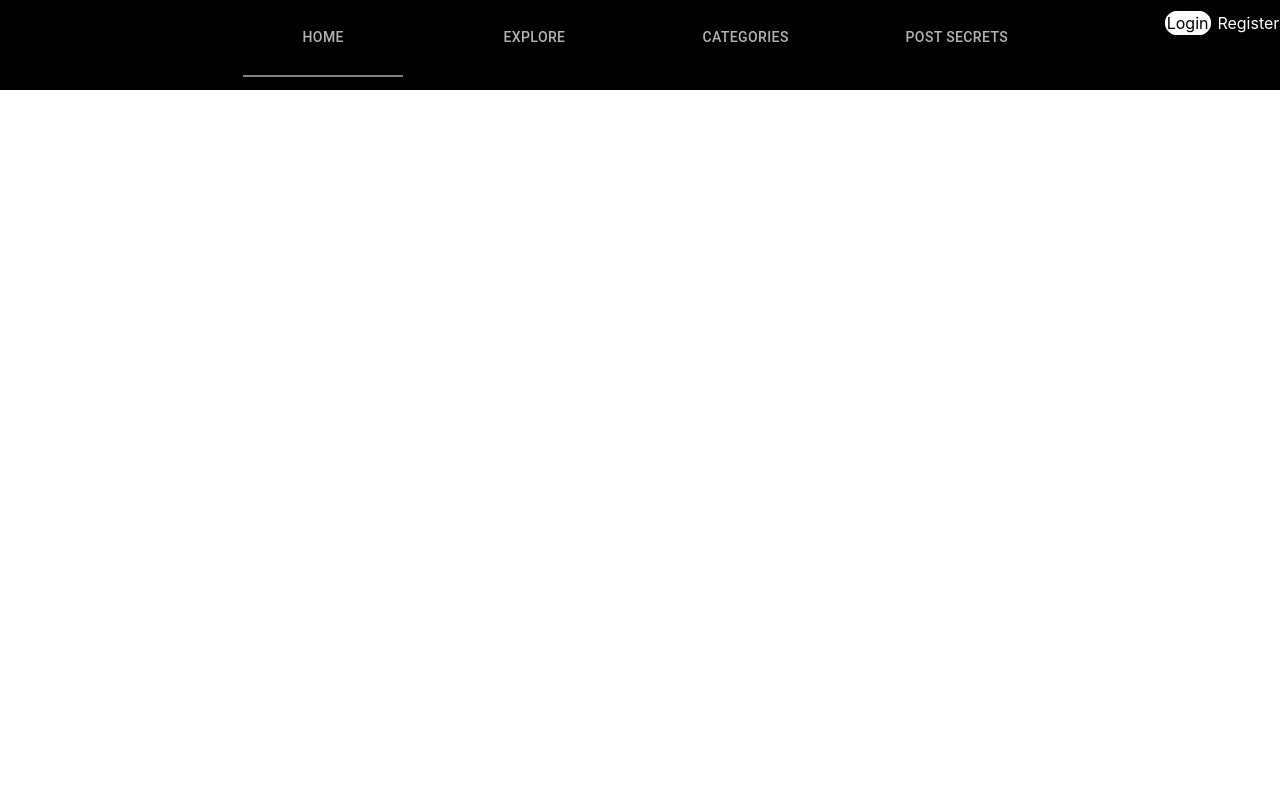
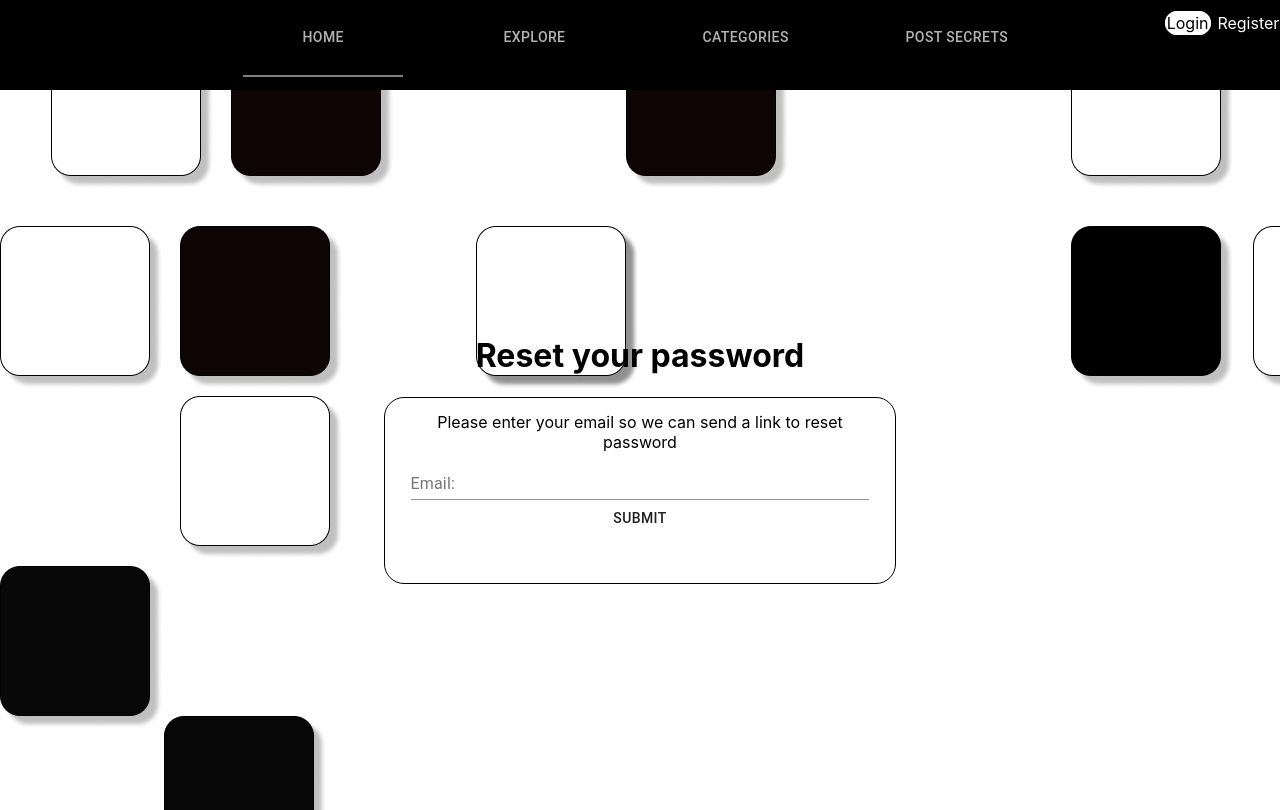
Before and after one commit to VickelLeung/Hush, a React (Create React App) app: page /forgotpassword in a window 1280 px wide. Built offline with nearby package versions, Linux system fonts and the light colour scheme.

Commit message:
added resetpassword

```diff
--- a/src/App.js
+++ b/src/App.js
@@ -11,6 +11,7 @@ import { Categories } from "./pages/Categories";
 import { CategoriesCard } from "./components/CategoriesContainer/CategoriesCard";
 import { Explore } from "./pages/Explore";
 import { PostCard } from "./components/Card/PostCard";
+import { ForgotPassword } from "./pages/ForgotPassword";
 
 function App() {
   return (
@@ -24,6 +25,7 @@ function App() {
         <Route exact path="/profile" component={Profile} />
         <Route exact path="/login" component={Login} />
         <Route exact path="/register" component={Register} />
+        <Route exact path="/forgotpassword" component={ForgotPassword} />
         <Route exact path="/createpost" component={CreatePost} />
 
         <Route
--- a/src/components/Card/PostCard.js
+++ b/src/components/Card/PostCard.js
@@ -4,6 +4,7 @@ import CardContent from "@material-ui/core/CardContent";
 import Typography from "@material-ui/core/Typography";
 import styled from "styled-components";
 import axios from "axios";
+
 import { one } from "../../images/backgroundImages";
 import bgImg from "../../images/backgroundImages/motoki-tonn-vV1a1Leq-dQ-unsplash.jpg";
 import TextField from "@material-ui/core/TextField";
@@ -16,7 +17,7 @@ class PostCard extends PureComponent {
     comments: [],
     username: "",
     message: "",
-    isLoggedIn: false
+    isLoggedIn: true
   };
 
   generateRandomImage = () => {};
@@ -56,7 +57,26 @@ class PostCard extends PureComponent {
   };
 
   render() {
-    let form = <div></div>;
+    let form = (
+      <FormContainer>
+        <CommentInput
+          label="Post a comment"
+          rows="4"
+          variant="standard"
+          required
+          onChange={e => {
+            this.setState({ message: e.target.value });
+          }}
+        />
+        <Button
+          style={{ margin: "2% 0" }}
+          type="submit"
+          onClick={this.postComment}
+        >
+          Comment
+        </Button>
+      </FormContainer>
+    );
 
     let message = (
       <div>
@@ -70,24 +90,30 @@ class PostCard extends PureComponent {
           return (
             <MainContainer>
               <TitleContainer>
-                <Typography color="textSecondary" component="h3">
+                <Typography style={{ color: "white" }} component="h3">
                   {item.title}
                 </Typography>
+                <Typography style={{ color: "white" }} component="h3">
+                  {item.date}
+                </Typography>
               </TitleContainer>
+
               <CardItem style={{ padding: "5%" }} variant="outlined">
                 <CardContent>
                   {/* <Typography color="textSecondary" component="h3">
                     {item.title}
                   </Typography> */}
-                  <Typography variant="body2" component="p">
-                    from: {item.user}
-                  </Typography>
-                  <Typography color="textSecondary" component="h3">
-                    {item.date}
-                  </Typography>
-                  <Typography color="textSecondary" component="h3">
-                    {item.description}
-                  </Typography>
+                  <div>
+                    <Typography variant="body2" component="p">
+                      From: {item.user}
+                    </Typography>
+                  </div>
+
+                  <div>
+                    <Typography color="textSecondary" component="h3">
+                      {item.description}
+                    </Typography>
+                  </div>
                 </CardContent>
               </CardItem>
             </MainContainer>
@@ -143,31 +169,36 @@ const Wrapper = styled.div`
 
   margin: 2% 15%;
 `;
-const Form = styled.div`
+// const Form = styled.div`
+//   display: flex;
+//   flex-direction: column;
+//   margin: 0 20%;
+// `;
+
+const MainContainer = styled.div`
+  border: 1px solid white;
   display: flex;
   flex-direction: column;
-  margin: 0 20%;
-`;
-
-const MainContainer = styled.div`
-  border: 2px solid green;
-  position: relative;
 `;
 
 const TitleContainer = styled.div`
-  position: absolute;
-  border: 2px solid black;
-  height: 15vh;
-  width: 10vw;
+  padding: 2% 0;
+  background: linear-gradient(
+    0deg,
+    rgba(124, 123, 123, 0) 0%,
+    rgba(0, 0, 0, 0) 0%,
+    rgba(0, 0, 0, 0.5872724089635855) 0%,
+    rgba(0, 0, 0, 1) 67%
+  );
 `;
 
 const CardItem = styled.div`
-  border: 2px solid red;
-  margin: 5%;
+  margin: 0 4%;
+
+  box-shadow: 1px 5px 2px 2px #bebebe;
 `;
 
 const CommentContainer = styled.div`
-  border: 2px solid red;
   text-align: left;
 `;
 
@@ -175,3 +206,14 @@ const User = styled.div`
   display: flex;
   flex-direction: column;
 `;
+
+const FormContainer = styled.div`
+  display: flex;
+  flex-direction: row;
+  margin: 2% 4%;
+`;
+
+const CommentInput = styled(TextField)`
+  width: 100vw;
+  margin: 2% 0;
+`;
--- /dev/null
+++ b/src/pages/ForgotPassword.js
@@ -0,0 +1,75 @@
+import React, { PureComponent } from "react";
+import styled from "styled-components";
+import Button from "@material-ui/core/Button";
+import TextField from "@material-ui/core/TextField";
+import LoginBg from "../images/backgroundImages/loginBg.png";
+
+class ForgotPassword extends PureComponent {
+  state = {
+    email: "",
+    errorMsg: ""
+  };
+
+  requestReset = () => {};
+
+  render() {
+    let displayError = <p>Error : {this.state.errorMsg}</p>;
+
+    let Login = (
+      <LoginContainer>
+        <Title>Reset your password</Title>
+
+        {this.state.errorMsg ? displayError : null}
+
+        <FormContainer>
+          <Details>
+            Please enter your email so we can send a link to reset password
+          </Details>
+          <TextField
+            style={{ background: "white", color: "white" }}
+            onChange={e => {
+              this.setState({ email: e.target.value });
+            }}
+            label="Email: "
+          />
+
+          <Button onClick={this.requestReset}>Submit</Button>
+          <p>{this.state.email}</p>
+        </FormContainer>
+      </LoginContainer>
+    );
+    return <Wrapper>{Login}</Wrapper>;
+  }
+}
+
+export { ForgotPassword };
+
+const Wrapper = styled.div`
+  text-align: center;
+  background-image: url(${LoginBg});
+  height: 90vh;
+  width: 100vw;
+  display: flex;
+  justify-content: center;
+  align-items: center;
+`;
+
+const LoginContainer = styled.div`
+  width: 100vw;
+`;
+
+const Title = styled.h1``;
+
+const FormContainer = styled.div`
+border: 1px solid black;
+border-radius: 20px;
+display: flex;
+flex-direction: column;
+align-items; center;
+justify-content: center;
+margin: 0 30%;
+padding: 1% 2%;
+height: 20vh;
+`;
+
+const Details = styled.div``;
--- a/src/pages/Register.js
+++ b/src/pages/Register.js
@@ -4,6 +4,7 @@ import Button from "@material-ui/core/Button";
 import TextField from "@material-ui/core/TextField";
 import { register } from "../components/UserFunctions";
 import LoginBg from "../images/backgroundImages/loginBg.png";
+import { Link } from "react-router-dom";
 
 class Register extends PureComponent {
   state = {
@@ -17,7 +18,9 @@ class Register extends PureComponent {
     const userData = {
       email: this.state.registerEmail,
       displayName:
-        this.state.displayName === 0 ? this.state.displayName : "no-name",
+        this.state.displayName.length === 0
+          ? "no-name"
+          : this.state.displayName,
       password: this.state.registerPassword
     };
 
@@ -63,6 +66,7 @@ class Register extends PureComponent {
           <Button onClick={this.submitRegister}>Submit</Button>
         </FormContainer>
         <LinkContainer>
+          <Link to="/login" style={{ textDecoration: "none" }}>
             <Button
               onClick={() => {
                 this.setState({ isAuthenticated: !this.state.isAuthenticated });
@@ -70,6 +74,7 @@ class Register extends PureComponent {
             >
               Already have an account? Click to Login
             </Button>
+          </Link>
         </LinkContainer>
       </div>
     );
```
Lines whose indentation alone changed are shown as unchanged.
